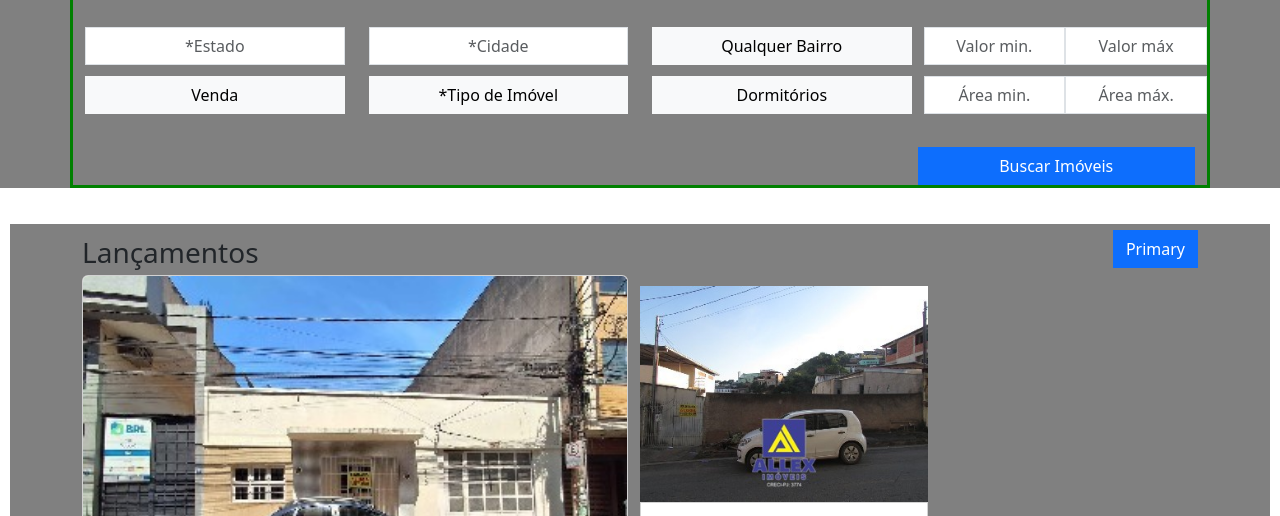
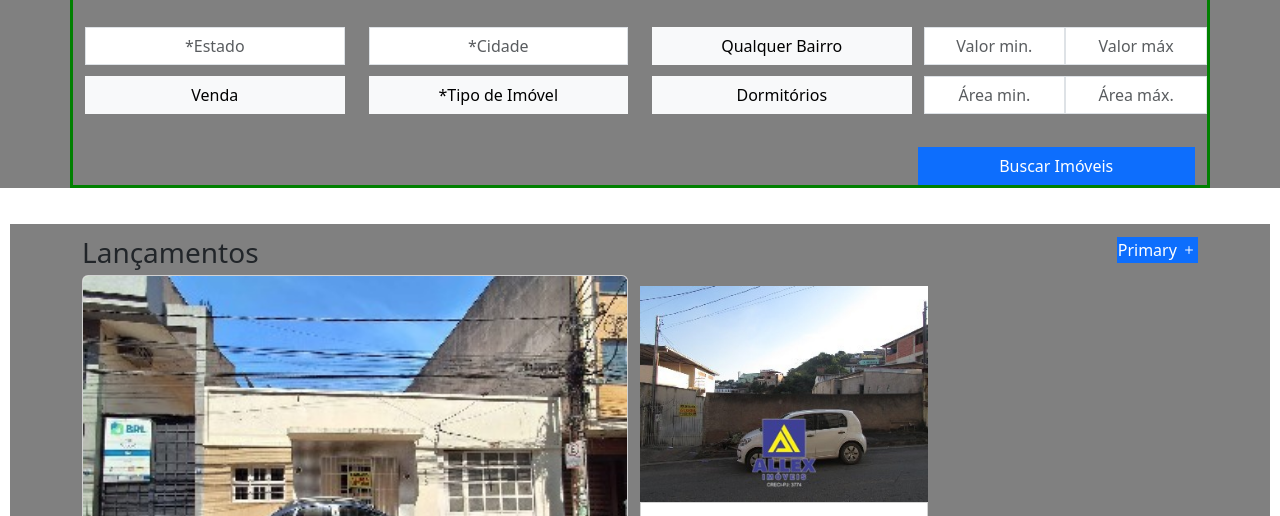
Before and after one commit to LuEdu3/VALE_IMOBILIARIA, a plain HTML site: page index.html in a window 1280 px wide. Shown: the part 266-782 px from the top of the page. Drawn offline with nearby package versions, Linux system fonts and the light colour scheme.

Commit message:
Adicionado botao para ver todos

```diff
--- a/css/styles.css
+++ b/css/styles.css
@@ -151,9 +151,12 @@ main {
     }
     & .ver-todos{
         text-align: end;
-        width: fit-content;
     }
-
+}
+.ver-todos .btn{
+    width: fit-content;
+    padding: 0;
+    margin: 0;
 }
         /* CUSTOMIZACAO CARDS E IMAGENS  */
 .casas{
--- a/index.html
+++ b/index.html
@@ -255,7 +255,7 @@
             <h3>Lançamentos</h3>
           </div>
           <div class="col-5 ver-todos">
-            <button type="button" class="btn btn-primary">Primary</button>
+            <button type="button" class="btn btn-primary">Primary <i class="bi bi-plus"></i></button>
           </div>
         </div>
         <div class="row align-items-center text-center text-md-start">
```
